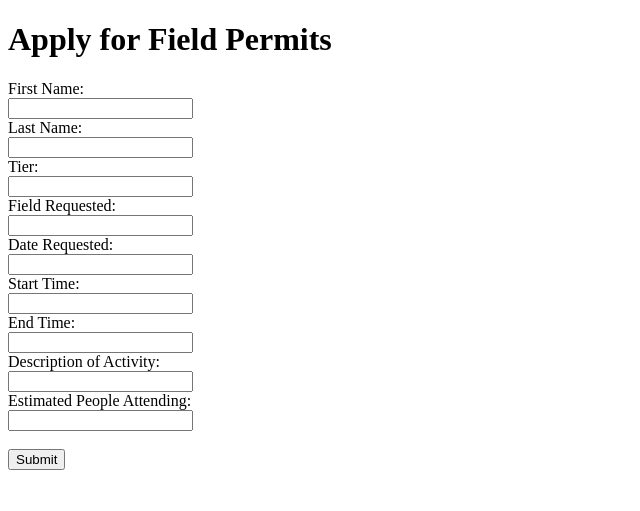
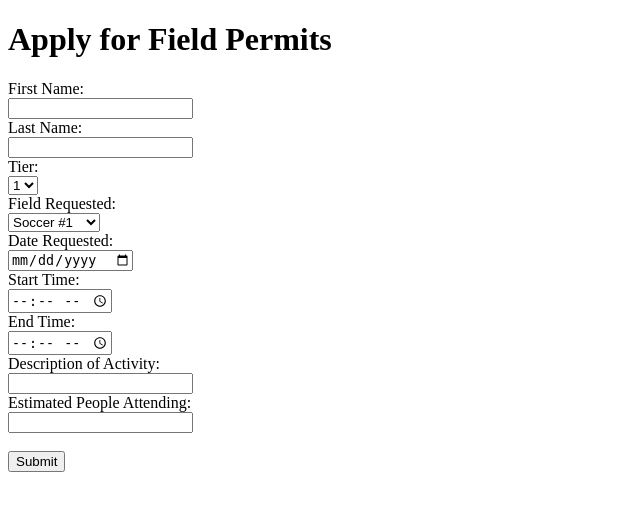
Before and after one commit to MaytrixMatt/hanover-park-permits, a PHP site: page /permitForm.php in a window 1280 px wide. Shown: the top 511 px of the page, without its empty margins (0-640 px from the left). Run offline with PHP 8.4, Linux system fonts and the light colour scheme.

Commit message:
some changes

```diff
--- /dev/null
+++ b/db/pre-populate-tables.sql
@@ -0,0 +1,6 @@
+insert into location(loc_name) value('Briggs Field');
+insert into location(loc_name) value('Ceurvels Field');
+insert into location(loc_name) value('Calvin J. Ellis Field');
+insert into location(loc_name) value('Forge Pond Park');
+insert into location(loc_name) value('Amos Gallant Field');
+insert into location(loc_name) value('B. Everett Hall');
--- a/web/permitForm.php
+++ b/web/permitForm.php
@@ -15,19 +15,34 @@
             <input type="text" name="last_name" /><br/>
 
             Tier:<br/>
-            <input type="text" name="tier" /><br/>
+            <select name="tier">
+            <option value=0>1</option>
+            <option value=1>2</option>
+            <option value=2>3</option>
+            <option value=3>4</option>
+            <option value=4>5</option>
+            <option value=5>6</option>
+            <option value=6>7</option>
+            <option value=7>8</option>
+            <option value=8>9</option>
+            </select><br />
 
             Field Requested:<br/>
-            <input type="text" name="field_requested" /><br/>
+            <select name="field_requested">
+            <option value="volvo">Soccer #1</option>
+            <option value="saab">Baseball #6</option>
+            <option value="mercedes">Tennis</option>
+            <option value="audi">Pavilion</option>
+            </select><br />
 
             Date Requested:<br/>
-            <input type="text" name="date_requested" /><br/>
+            <input type="date" name="date_requested" /><br/>
 
             Start Time:<br/>
-            <input type="text" name="start_time" /><br/>
+            <input type="time" name="start_time" /><br/>
 
             End Time:<br/>
-            <input type="text" name="end_time" /><br/>
+            <input type="time" name="end_time" /><br/>
 
             Description of Activity:<br/>
             <input type="text" name="description" /><br/>
```
